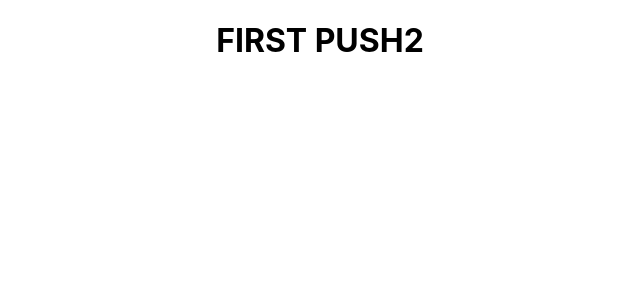
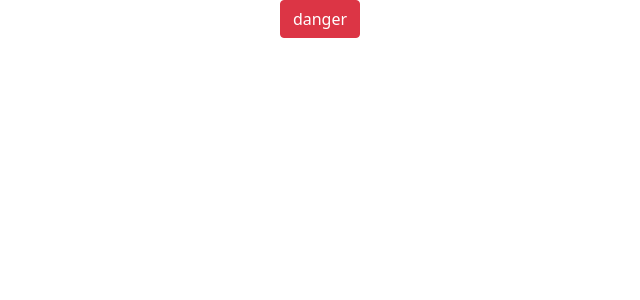
Before and after one commit to Marshnme/class-component-practice, a React (Create React App) app: page / in a window 1280 px wide. Shown: the top 300 px of the page, without its empty margins (320-960 px from the left). Built offline with nearby package versions, Linux system fonts and the light colour scheme.

Commit message:
added bootstrap

```diff
--- a/package.json
+++ b/package.json
@@ -6,6 +6,9 @@
     "@testing-library/jest-dom": "^5.16.1",
     "@testing-library/react": "^12.1.2",
     "@testing-library/user-event": "^13.5.0",
+    "bootstrap": "^5.1.3",
+    "jquery": "^3.6.0",
+    "popper.js": "^1.16.1",
     "react": "^17.0.2",
     "react-dom": "^17.0.2",
     "react-scripts": "5.0.0",
--- a/src/App.js
+++ b/src/App.js
@@ -1,10 +1,10 @@
-import logo from './logo.svg';
+
 import './App.css';
 
 function App() {
   return (
     <div className="App">
-      <h1>FIRST PUSH2</h1>
+      <button class="btn btn-danger">danger</button>
     </div>
   );
 }
--- a/src/index.js
+++ b/src/index.js
@@ -3,6 +3,10 @@ import ReactDOM from 'react-dom';
 import './index.css';
 import App from './App';
 import reportWebVitals from './reportWebVitals';
+import "jquery";
+import "popper.js/dist/umd/popper"
+import "bootstrap/dist/js/bootstrap";
+import "bootstrap/dist/css/bootstrap.css";
 
 ReactDOM.render(
   <React.StrictMode>
```
Also changed, not shown: 1 other file (tests, documents, lock files or other folders).
